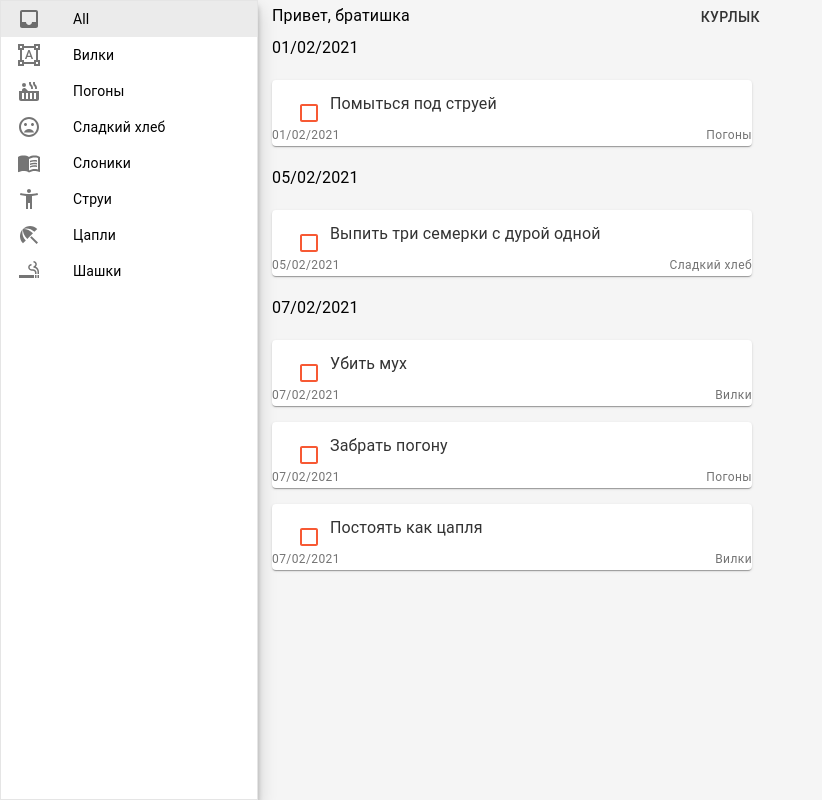
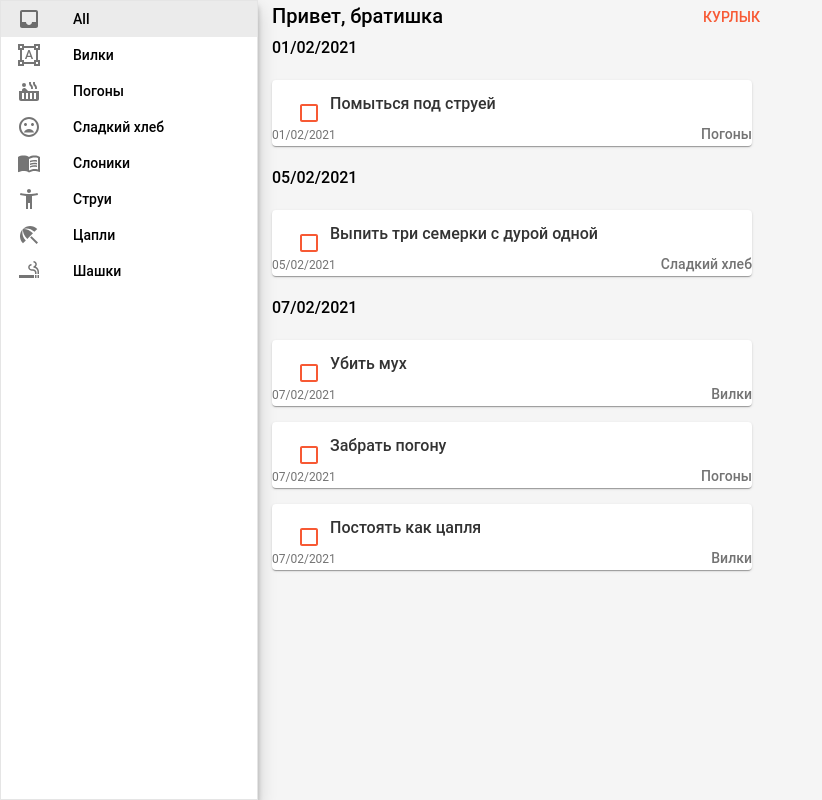
Before and after one commit to yukolonin/ToDoManager, a React (Create React App) app: page / in a window 1280 px wide. Shown: the whole page, without its empty margins (0-822 px from the left). Built offline with nearby package versions, Linux system fonts and the light colour scheme.

Commit message:
Much text and other stuff styled

```diff
--- a/src/App.tsx
+++ b/src/App.tsx
@@ -27,7 +27,15 @@ const theme = createMuiTheme({
         text: { primary: '#333333', secondary: '#F75934', disabled: '#979797'},
     },
     typography: {
+        fontFamily: ['Roboto', '-apple-system', 'BlinkMacSystemFont', 'Segoe UI', 'Oxygen',
+            'Ubuntu', 'Cantarell', 'Fira Sans', 'Droid Sans', 'Helvetica Neue',
+            'sans-serif'].join(','),
         fontSize: 14,
+        body1: {fontWeight: 500,},
+        body2: {fontWeight: 500,},
+        button: {color: '#F75934'},
+        subtitle1: {fontSize: '12px', fontWeight: 400, color: '#747474'},
+        subtitle2: {fontSize: '14px', fontWeight: 500, color: '#737373'},
     }
 });
 
--- a/src/TaskAccordion.tsx
+++ b/src/TaskAccordion.tsx
@@ -38,8 +38,8 @@ function TaskAccordion(prop: {
                 >
                     <Checkbox/>
                     <Typography>{prop.task.task}</Typography>
-                    <Typography variant='caption' className='task-accordion-date'>{prop.task.date}</Typography>
-                    <Typography variant='caption' className='task-accordion-group'>{prop.task.group}</Typography>
+                    <Typography variant='subtitle1' className='task-accordion-date'>{prop.task.date}</Typography>
+                    <Typography variant='subtitle2' className='task-accordion-group'>{prop.task.group}</Typography>
                 </AccordionSummary>
                 <AccordionDetails>
                     <div>
--- a/src/TaskList.tsx
+++ b/src/TaskList.tsx
@@ -1,4 +1,5 @@
 import React from 'react';
+import Box from '@material-ui/core/Box';
 import List from '@material-ui/core/List'
 import ListItem from '@material-ui/core/ListItem'
 import ListItemText from '@material-ui/core/ListItemText'
@@ -35,20 +36,24 @@ function TaskList(prop: {
         <div className="task-list">
             <List>
                 <ListItem className='tasklist-header'>
-                    <div className="tasklist-header-text">
-                        <Typography>
+                        <Typography className="tasklist-header-text" component='div'>
+                            <Box fontWeight='fontWeightMedium' fontSize='20px'>
                             Привет, братишка
+                            </Box>
                         </Typography>
-                    </div>
                     <div className="add-button">
-                        <Button onClick={(event: any) => {handleNewClick(event)}}>
-                            Курлык
+                        <Button variant='text' onClick={(event: any) => {handleNewClick(event)}}>
+                            <Typography variant='button'>
+                                <Box fontSize='14px'>
+                                    Курлык
+                                </Box>
+                            </Typography>
                         </Button>
                     </div>
                 </ListItem>
 
                 {InsertDates(taskListOut, prop.group).map((task: Task) => (
-                    task.group == "DATE" || task.group == "All" ?
+                    task.group === "DATE" || task.group === "All" ?
                         <div>
                             <ListItem key={task.date}>
                                 <ListItemText>{task.date}</ListItemText>
```
Also changed, not shown: src/SidebarItem.tsx (+0 -9 lines), src/index.css (+5 -2 lines).
